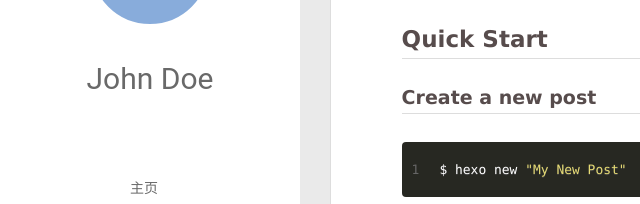
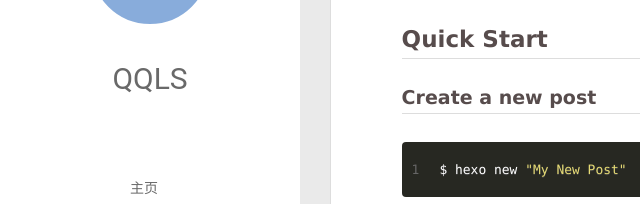
Before and after one commit to QQLS/qqls.github.io, a plain HTML site: page index.html in a window 1280 px wide. Shown: the part 211-415 px from the top of the page, 0-640 px from the left. Drawn offline with Linux system fonts and the light colour scheme; no server answers.

Commit message:
更改作者

```diff
--- a/index.html
+++ b/index.html
@@ -45,7 +45,7 @@
 			<img src="null" class="js-avatar">
 		</a>
 		<hgroup>
-		  <h1 class="header-author"><a href="/">John Doe</a></h1>
+		  <h1 class="header-author"><a href="/">QQLS</a></h1>
 		</hgroup>
 
 
@@ -103,7 +103,7 @@
 				<img src="null" class="js-avatar">
 			</div>
 			<hgroup>
-			  <h1 class="header-author js-header-author">John Doe</h1>
+			  <h1 class="header-author js-header-author">QQLS</h1>
 			</hgroup>
 
 
```
